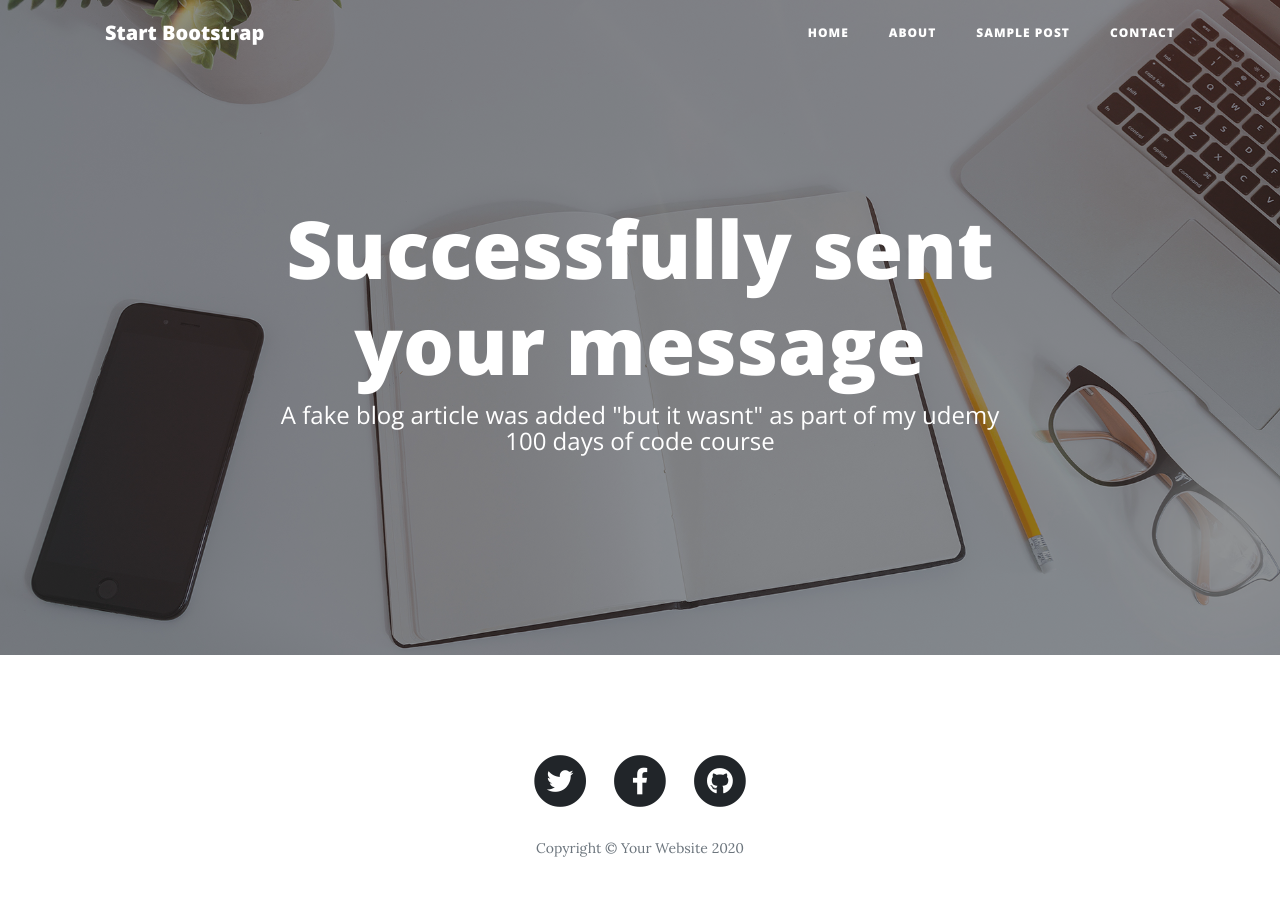
After one commit to fuzzygwalchmei/udemy-100days, a Flask app: template Intermediate+_days_45_to_57/59_exercises/upgraded_blog/templates/form-entry.html in a window 1280 px wide. The commit adds this page. Run offline with Flask 2, Linux system fonts and the light colour scheme; the template is opened without the code that fills it, so the values that code supplies are empty; some libraries are stand-ins or nearby versions.

Commit message:
udemy 100 days of code day 60 contact form

```diff
--- a/Intermediate+_days_45_to_57/59_exercises/upgraded_blog/main.py
+++ b/Intermediate+_days_45_to_57/59_exercises/upgraded_blog/main.py
@@ -1,4 +1,4 @@
-from flask import Flask, render_template
+from flask import Flask, render_template, request
 import requests
 
 app = Flask(__name__)
@@ -30,5 +30,17 @@ def post(index):
             requested_post = post
     return render_template('post.html', post = requested_post)
 
+
+@app.route('/form-entry', methods=['POST'])
+def submit():
+    error = None
+    if request.method == 'POST':
+        print(request.form['name'])
+        print(request.form)
+        return render_template('form-entry.html')
+    return render_template('contact.html')
+
+
+
 if __name__ == "__main__":
     app.run(debug=True)
--- /dev/null
+++ b/Intermediate+_days_45_to_57/59_exercises/upgraded_blog/templates/form-entry.html
@@ -0,0 +1,19 @@
+{% include 'header.html' %}
+
+ <!-- Page Header -->
+ <header class="masthead" style="background-image: url('static/img/home-bg.jpg')">
+    <div class="overlay"></div>
+    <div class="container">
+      <div class="row">
+        <div class="col-lg-8 col-md-10 mx-auto">
+          <div class="site-heading">
+            <h1>Successfully sent your message</h1>
+            <span class="subheading">A fake blog article was added "but it wasnt" as part of my udemy 100 days of code course</span>
+          </div>
+        </div>
+      </div>
+    </div>
+  </header>
+
+
+{% include 'footer.html' %}
```
Also changed, not shown: Intermediate+_days_45_to_57/59_exercises/upgraded_blog/templates/contact.html (+5 -5 lines).
